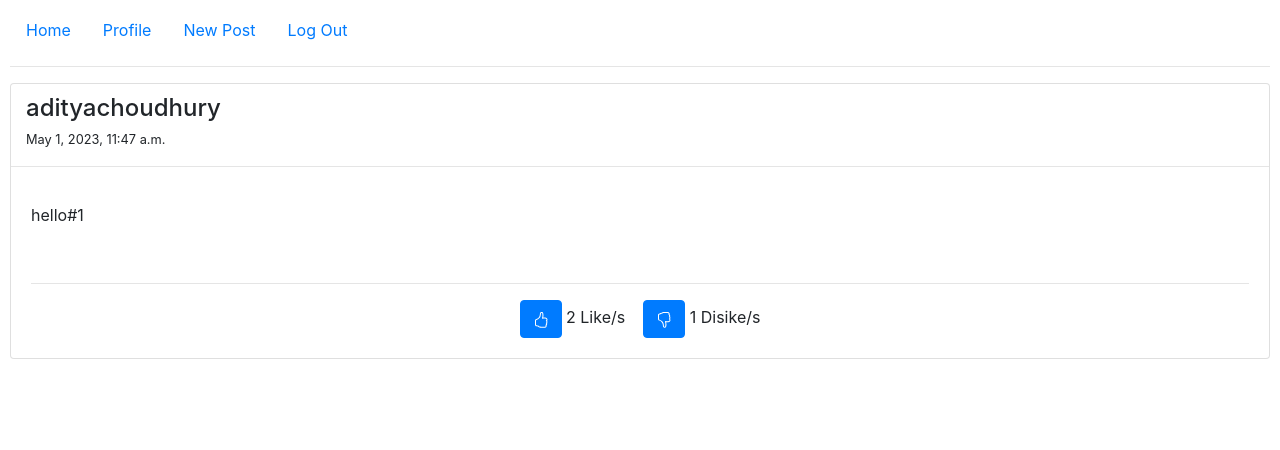
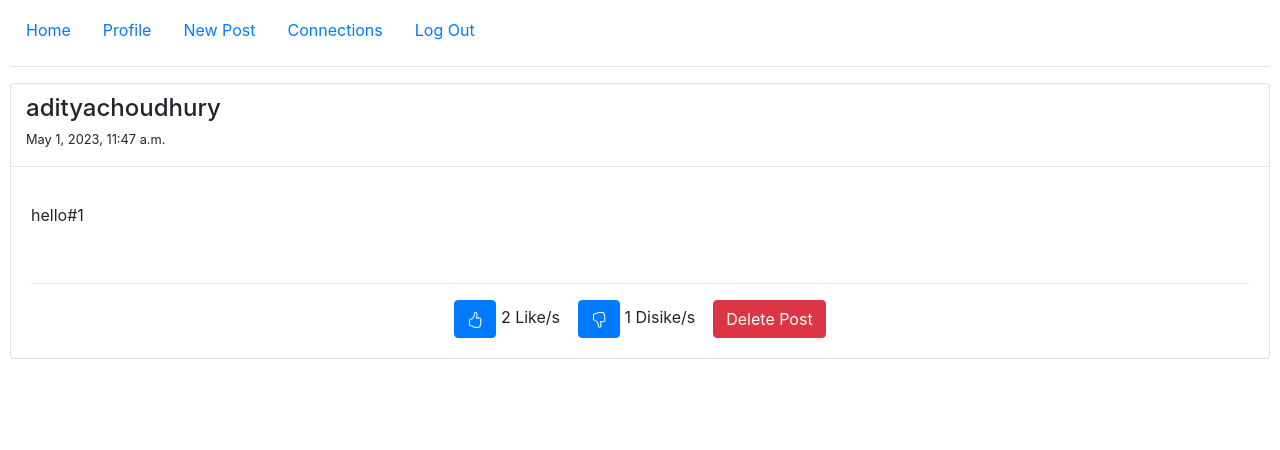
Before and after one commit to adityachoudhury29/connecting, a Django app: page / in a window 1280 px wide. Shown: the part 350-800 px from the top of the page. Run offline with Django 4.2, Linux system fonts and the light colour scheme; a user stored in the database is signed in; data comes from the database, SQL or seed files in the repository; both versions use the stored data as it was after the commit; some libraries are stand-ins or nearby versions.

Commit message:
delete button for posts made

```diff
--- a/lprofile/models.py
+++ b/lprofile/models.py
@@ -21,5 +21,8 @@ class profile1(models.Model):
     firstname=models.CharField(max_length=20,default=" ")
     lastname=models.CharField(max_length=30,default=" ")
     about=models.CharField(max_length=300,default=" ")
+    connection=models.ManyToManyField(User,related_name="connection")
+    def number_of_conns(self):
+        return self.connection.count()
     def __str__(self):
         return f'{self.firstname} {self.lastname}'
--- a/lprofile/templates/lprofile/create.html
+++ b/lprofile/templates/lprofile/create.html
@@ -12,7 +12,7 @@
             <button class="btn btn-primary" type="submit">Post</button>
         </form>
     {% else %}
-        <h2>Login or make an account first!</h2>
+        <h2 style="text-align: center">Login or make an account first!</h2>
     {% endif %}
 
 {% endblock %}
--- a/lprofile/templates/lprofile/index.html
+++ b/lprofile/templates/lprofile/index.html
@@ -31,6 +31,15 @@
                                 {{ i.number_of_dislikes }} Disike/s
                             </form>
                         </div>
+                        &nbsp;&nbsp;
+                        {% if user == i.owner %}
+                            <div style="display: inline-block;vertical-align: middle">
+                                <form action="{% url 'delete' i.desc %}" method="POST">
+                                    {% csrf_token %}
+                                    <button type="submit" name='delete' class="btn btn-danger">Delete Post</button>
+                                </form>
+                            </div>
+                        {% endif %}
                     </div>
                 </div>
             </div>
--- a/lprofile/templates/lprofile/layout.html
+++ b/lprofile/templates/lprofile/layout.html
@@ -30,6 +30,9 @@
                     <a class="nav-link" href="{% url 'create' %}">New Post</a>
                 </li>
                 <li class="nav-item">
+                    <a class="nav-link" href="{% url 'connections' %}">Connections</a>
+                </li>
+                <li class="nav-item">
                     <a class="nav-link" href="{% url 'logout' %}">Log Out</a>
                 </li>
             {% else %}
--- a/lprofile/urls.py
+++ b/lprofile/urls.py
@@ -10,4 +10,6 @@ urlpatterns=[
     path("create", views.create, name="create"),
     path("like/<int:pk>", views.like, name="like"),
     path("dislike/<int:pk>", views.dislike, name="dislike"),
+    path("connections", views.conn, name="connections"),
+    path("delete/<str:des>",views.deletepost, name="delete")
 ]
--- a/lprofile/views.py
+++ b/lprofile/views.py
@@ -56,7 +56,6 @@ def register(request):
 
 def index(request):
     posts2=posts.objects.all()
-
     return render(request,'lprofile/index.html',{
         'posts1':posts2
     })
@@ -96,3 +95,16 @@ def profilefunc(request,uname):
         })
     except ObjectDoesNotExist:
         return render(request,'lprofile/profnotfound.html')
+
+def conn(request):
+    conn=profile1.objects.get(profowner=request.user)
+    conns=conn.connection.all()
+    return render(request,'lprofile/conn.html',{
+        'conns':conns,
+        'conn':conn
+    })
+
+def deletepost(request,des):
+    post=posts.objects.get(desc=des)
+    post.delete()
+    return HttpResponseRedirect(reverse('index'))
```
Also changed, not shown: lprofile/templates/lprofile/conn.html (added, +16 -0 lines), db.sqlite3, lprofile/admin.py (line endings or trailing spaces), lprofile/migrations/0012_connections.py (added), lprofile/migrations/0013_connections_owner.py (added), lprofile/migrations/0014_delete_connections.py (added), lprofile/migrations/0015_profile1_connection.py (added).
